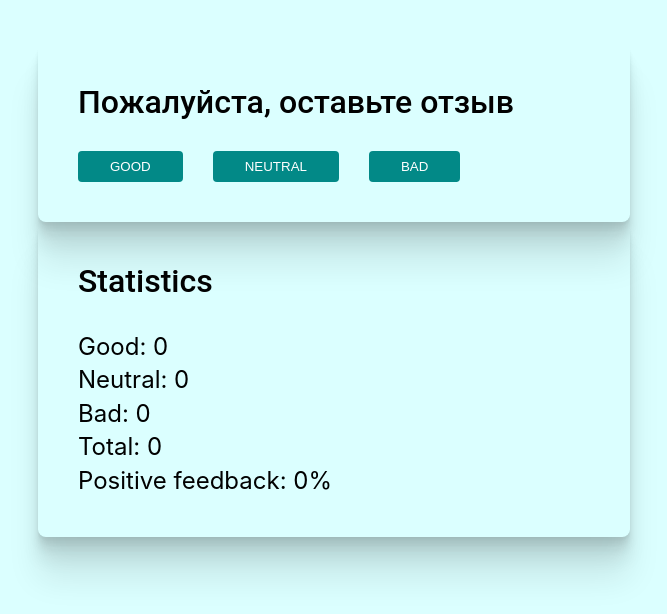
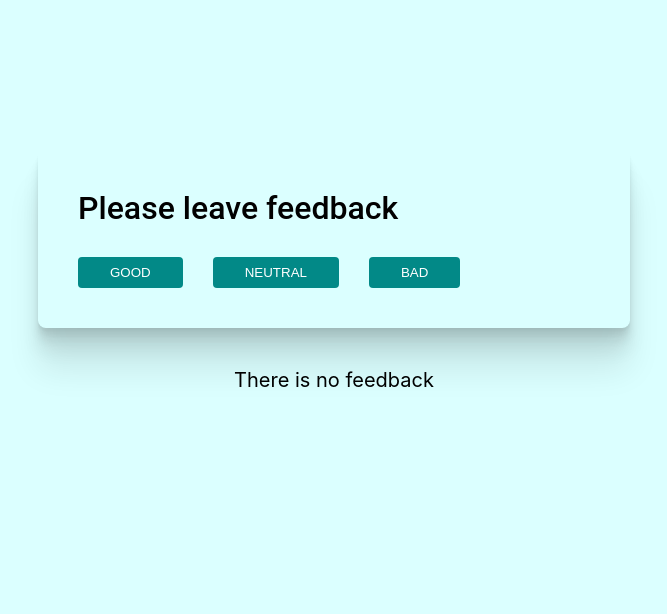
Before and after one commit to VictorSelischev/goit-react-hw-02-feedback, a React (Create React App) app: page / in a window 1280 px wide. Shown: the part 110-724 px from the top of the page, without its empty margins (306-973 px from the left). Built offline with nearby package versions, Linux system fonts and the light colour scheme.

Commit message:
Создаем компонент Notification

```diff
--- a/src/components/App.jsx
+++ b/src/components/App.jsx
@@ -3,6 +3,7 @@ import PropTypes from 'prop-types';
 import { Section } from './Section/Section';
 import { FeedbackOptions } from './FeedbackOptions/FeedbackOptions';
 import { Statistics } from './Statistics/Statistics';
+import { Notification } from './Notification/Notification';
 // import Feedback from './Feedback/Feedback';
 
 class App extends Component {
@@ -32,13 +33,13 @@ class App extends Component {
   countPositiveFeedbackPercentage = () => {
     const total = this.countTotalFeedback();
     let procentGood = 0;
-    total === 0 ? procentGood = 0 : procentGood = Math.round((this.state.good / total) * 100);
+    total === 0
+      ? (procentGood = 0)
+      : (procentGood = Math.round((this.state.good / total) * 100));
     return procentGood;
   };
 
-  addFeedback = key => {
-
-  }
+  addFeedback = key => {};
 
   render() {
     const { good, neutral, bad } = this.props;
@@ -60,12 +61,27 @@ class App extends Component {
           color: '#010101',
         }}
       >
-        <Section title="Пожалуйста, оставьте отзыв">
-          <FeedbackOptions options={Object.keys(this.state)} onLeaveFeedback={this.addFeedback}></FeedbackOptions>
+        <Section title="Please leave feedback">
+          <FeedbackOptions
+            options={Object.keys(this.state)}
+            onLeaveFeedback={this.addFeedback}
+          ></FeedbackOptions>
         </Section>
-        <Section title="Statistics">
-          <Statistics good={good} neutral={neutral} bad={bad} total={totalFeedback} positivePercentage={procentGoodFeedback} />
-        </Section>
+
+        {totalFeedback === 0 ? (
+          <Notification message="There is no feedback" />
+        ) : (
+          <Section title="Statistics">
+            <Statistics
+              good={good}
+              neutral={neutral}
+              bad={bad}
+              total={totalFeedback}
+              positivePercentage={procentGoodFeedback}
+            />
+          </Section>
+        )}
+
       </div>
     );
   }
--- /dev/null
+++ b/src/components/Notification/Notification.jsx
@@ -0,0 +1,10 @@
+import React from 'react';
+import css from './Notification.module.css';
+
+const Notification = ({ message }) => {
+    return (
+        <p className={css.notification}>{ message }</p>
+    )
+}
+
+export { Notification };
--- /dev/null
+++ b/src/components/Notification/Notification.module.css
@@ -0,0 +1,4 @@
+.notification {
+    padding: 20px;
+    font-size: 20px;
+}
```
